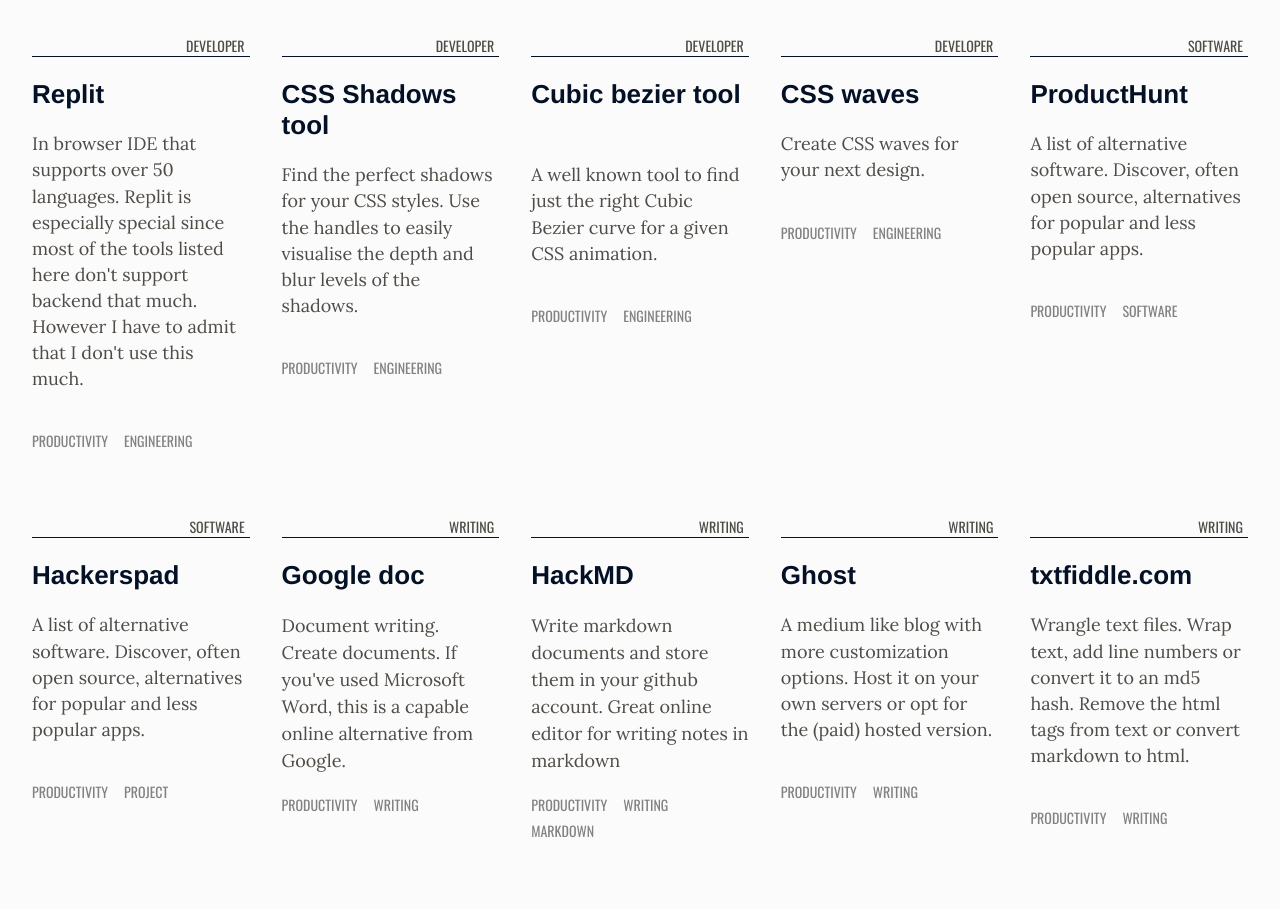
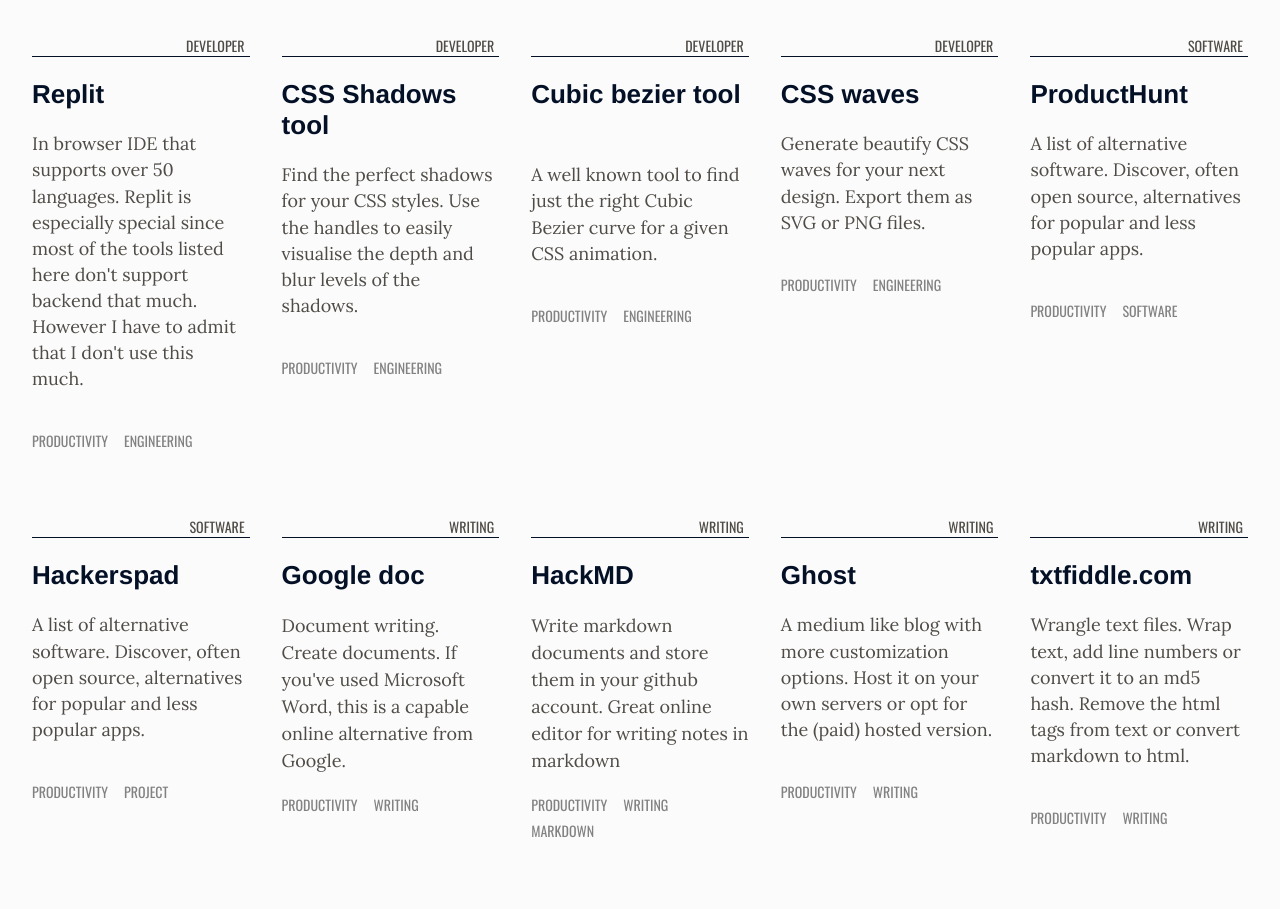
Before and after one commit to Giwan/blog, a Next.js app: page /tools in a window 1280 px wide. Shown: the part 1340-2249 px from the top of the page. Built offline with nearby package versions, Linux system fonts and the light colour scheme.

Commit message:
fixes incorrect mdx file

```diff
--- a/data/toolsData/cssWaves.mdx
+++ b/data/toolsData/cssWaves.mdx
@@ -1 +1 @@
-Create CSS waves for your next design.
+Generate beautify CSS waves for your next design. Export them as SVG or PNG files.
```
